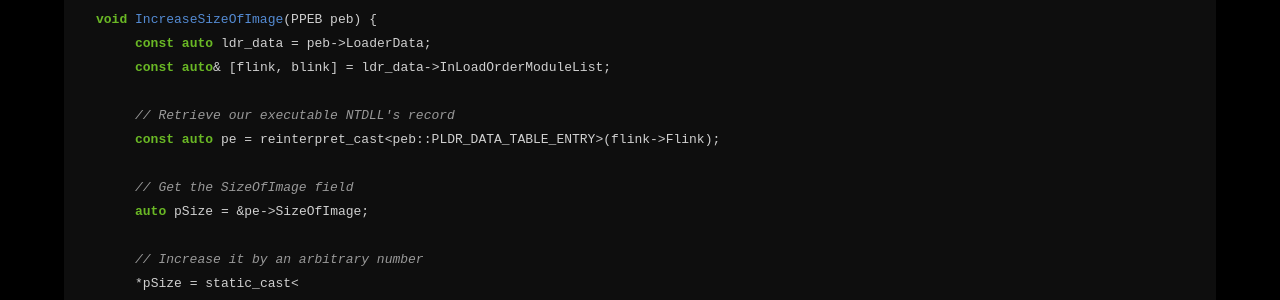
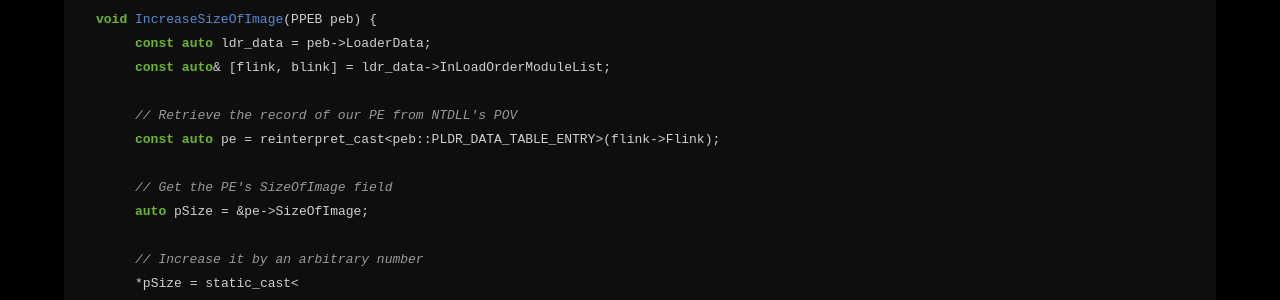
Before and after one commit to inferigang/inferigang.github.io, a Jekyll site: the page built from _snippets/increase-pe-header.md, in a window 1280 px wide. Shown: the part 195-495 px from the top of the page. Built offline with Jekyll 4.4.1, drawn with Linux system fonts in a browser that asks for light colours; some web fonts are replaced; comment, search, counter and statistics services are not loaded.

Commit message:
Update increase-pe-header.md

```diff
--- a/_snippets/increase-pe-header.md
+++ b/_snippets/increase-pe-header.md
@@ -11,10 +11,10 @@ code: |
       const auto ldr_data = peb->LoaderData;
       const auto& [flink, blink] = ldr_data->InLoadOrderModuleList;
 
-      // Retrieve our executable NTDLL's record
+      // Retrieve the record of our PE from NTDLL's POV
       const auto pe = reinterpret_cast<peb::PLDR_DATA_TABLE_ENTRY>(flink->Flink);
 
-      // Get the SizeOfImage field
+      // Get the PE's SizeOfImage field
       auto pSize = &pe->SizeOfImage;
 
       // Increase it by an arbitrary number
```
